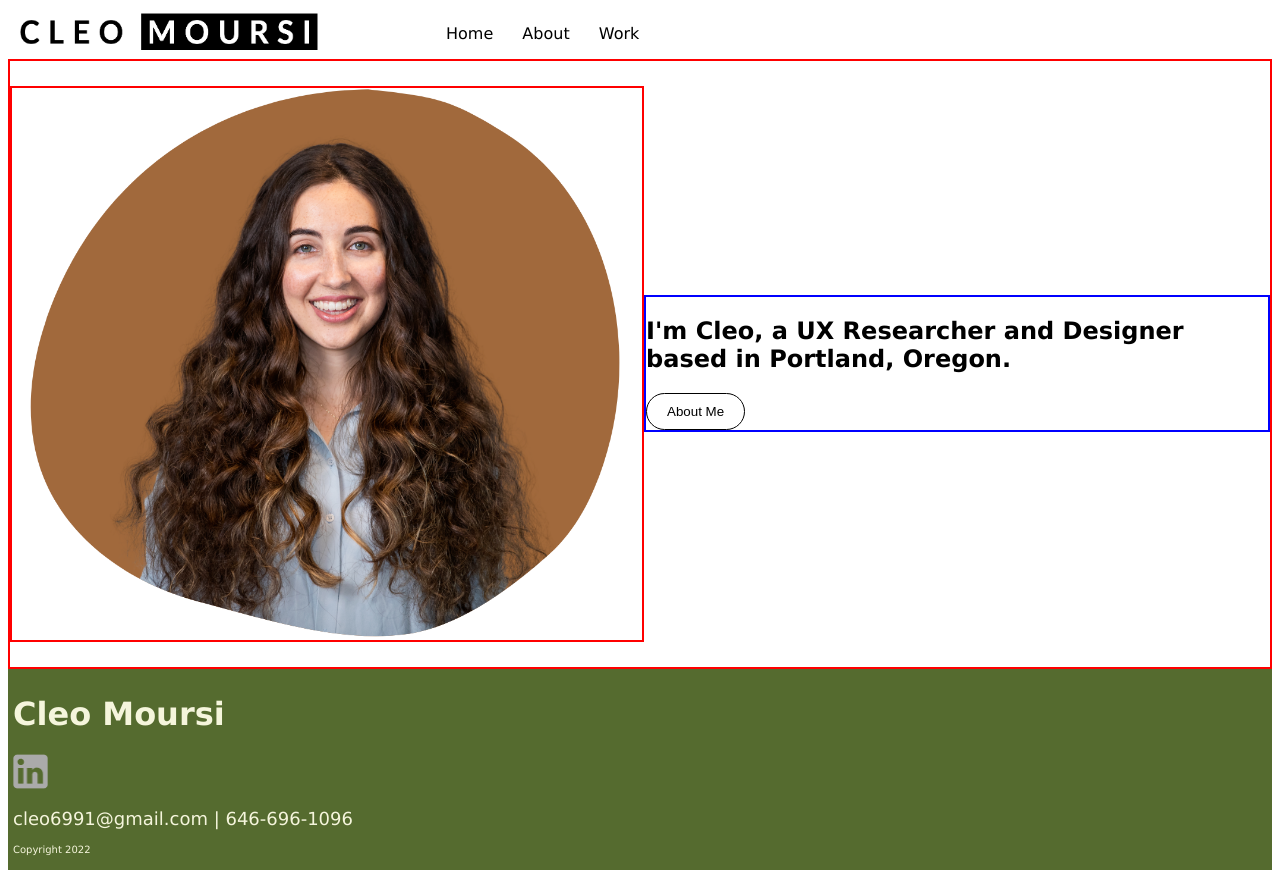
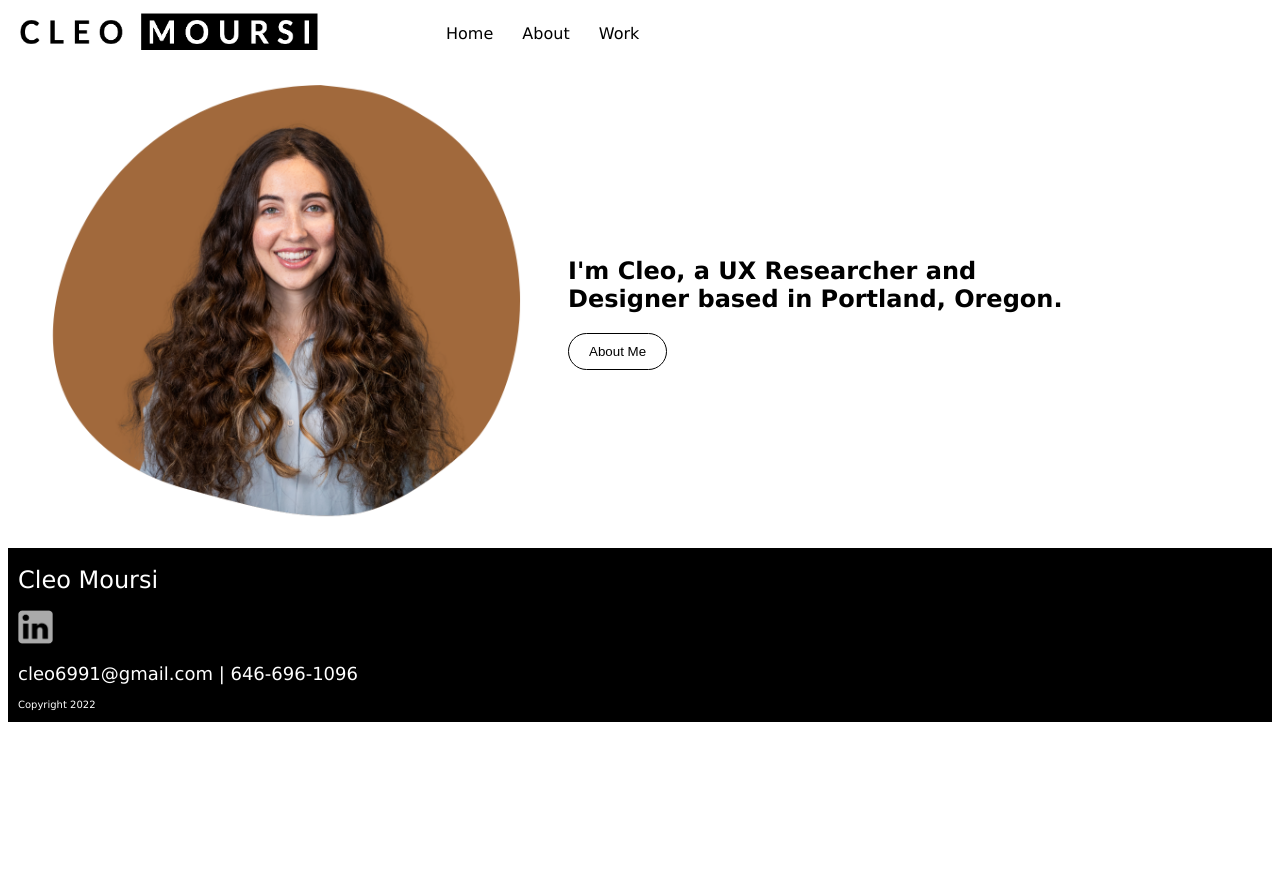
Before and after one commit to cmoursi/UX_UI_HW_18, a plain HTML site: page index.html in a window 1280 px wide. After the commit the page ends 800 px from the top, so only its background shows below. Drawn offline with Linux system fonts and the light colour scheme.

Commit message:
footer color and h1 weight

```diff
--- a/css/style.css
+++ b/css/style.css
@@ -7,6 +7,7 @@ p {
 
 h1 {
     font-family: Verdana, Geneva, Tahoma, sans-serif;
+    font-size: x-large;
 }
 
 li {
@@ -54,11 +55,6 @@ header ul li a {
 
 /*------------HOME HERO SECTION----------------*/
 
-.hero-image img{
-    width: 50%;
-    border: 2px solid red;
-}
-
 .hero-image {
     max-width: 100%;
     max-height: auto;
@@ -66,18 +62,19 @@ header ul li a {
     padding: 25px 0px 25px 0px;
     display: flex;
     flex-direction: row;
-    justify-content: space-around;
+    justify-content: space-between;
     align-items: center;
-    border: 2px solid red;
 }
 
-.hero-image p {
+.hero-image h1 {
     padding: 0px;
+    width: 75%;
 }
 
 .hero-image div {
-    border: 2px solid blue;
+    padding-left: 30px;
 }
+
 
 .hero-image button {
     background-color: white;
@@ -122,6 +119,10 @@ header ul li a {
     padding: 24px;
 }
 
+.skills h1 {
+    font-weight: 100;
+}
+
 .skills ul li {
     margin-left: 24;
     margin-right: 24px;
@@ -129,7 +130,8 @@ header ul li a {
     list-style-type: none;
     text-decoration: none;
     display: inline;
-    background-color: wheat;
+    background-color: rgb(150, 83, 28);
+    color: white;
     border-radius: 25px;
     padding: 10px 20px;
 
@@ -137,25 +139,26 @@ header ul li a {
 
 /*------------FOOTER SECTION------------*/
 footer {
-    background: darkolivegreen;
+    background: black;
     width: auto;
     height: fit-content;
-    padding: 5px;
+    padding: 2px 0px 2px 10px;
 
 }
 
 footer p{
-   color: beige;
+   color: white;
    font-size: 10px;
 }
 
 footer h2{
-    color: beige;
+    color: white;
     font-family: Verdana, Geneva, Tahoma, sans-serif;
     font-size: 18px;
-    font-weight:100
+    font-weight:100;
 }
 
 footer h1{
-    color:beige;
+    color:white;
+    font-weight: 100;
 }
--- a/index.html
+++ b/index.html
@@ -31,9 +31,9 @@
 
         <!--HERO IMAGE-->
         <section class="hero-image">
-
-                <img src="images/brownheadshot.png" alt="headshot of cleo">
-
+            <div>
+                <img src="images/brownheadshot.png" alt="headshot of cleo" width="500" height="435">
+            </div>
             <div>
                 <h1>I'm Cleo, a UX Researcher and Designer based in Portland, Oregon.</h1>
                 <a href="about.html">
@@ -46,7 +46,7 @@
         <footer>
             <h1>Cleo Moursi</h1>
             <a href="https://www.linkedin.com/in/cleo-moursi-b1385a145/">
-                <img src="images/linkedin.png" alt="linkedin-icon" width="35.25" heigh="33.75">
+                <img src="images/linkedin.png" alt="linkedin-icon" width="35.25" height="33.75">
             </a>
             <h2>cleo6991@gmail.com | 646-696-1096</h2>
             <p>Copyright 2022</p>
```
